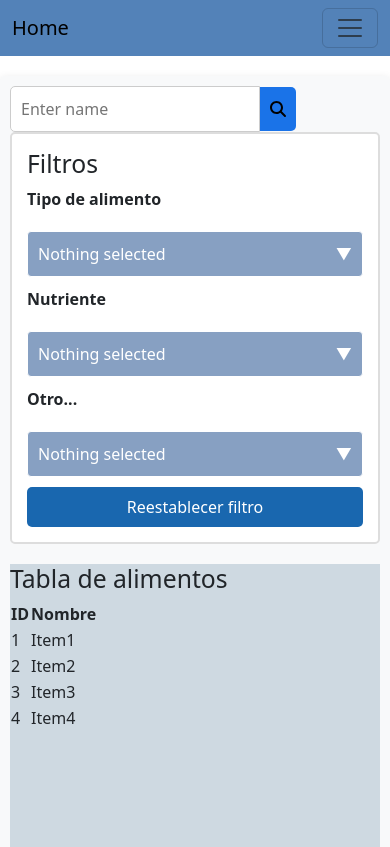
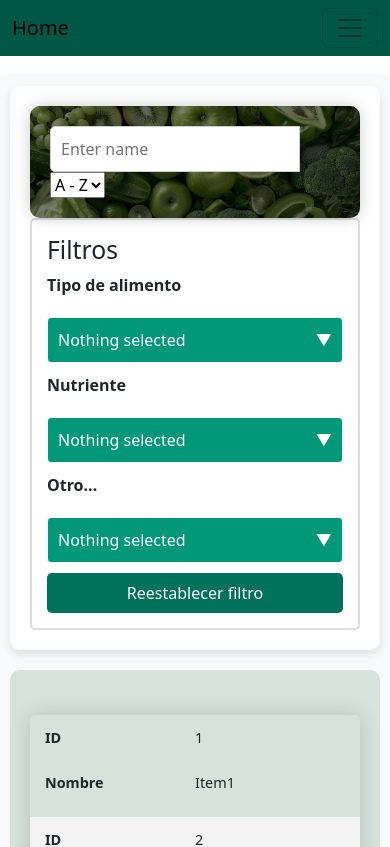
Before and after one commit to Pixoll/food-comp-db-frontend, a React (Create React App) app: page /search in a window 390 px wide. Shown: the top 847 px of the page. Built offline with nearby package versions, Linux system fonts and the light colour scheme.

Commit message:
Refactoring SearchFornNameComponente and others styles

```diff
--- a/src/assets/css/_App.css
+++ b/src/assets/css/_App.css
@@ -37,5 +37,5 @@
   }
 }
 .custom-navbar {
-  background-color: #5382b8;
+  background-color: #015746;
 }
--- a/src/assets/css/_foodFilter.css
+++ b/src/assets/css/_foodFilter.css
@@ -28,7 +28,7 @@
 }
 
 .reset-button {
-  background-color: rgb(25, 103, 175);
+  background-color: #00715b;
   color: white;
   padding: 10px;
   width: 100%;
--- /dev/null
+++ b/src/assets/css/_foodResultsTable.css
@@ -0,0 +1,80 @@
+/* Estilos generales para la tabla */
+.content-table-foods {
+    border-collapse: collapse;
+    margin: 25px 0;
+    font-size: 0.9em;
+    width: 100%;
+    border-radius: 5px 5px 0 0;
+    overflow: hidden;
+    box-shadow: 0 0 20px rgba(0, 0, 0, 0.15);
+}
+
+/* Encabezado de la tabla */
+.content-table-foods thead tr {
+    background-color: #009879;
+    color: #ffffff;
+    text-align: left;
+    font-weight: bold;
+}
+
+.content-table-foods th,
+.content-table-foods td {
+    padding: 12px 15px;
+    text-align: left;
+}
+
+
+.content-table-foods tbody tr {
+    border-bottom: 1px solid #dddddd;
+}
+
+.content-table-foods tbody tr:nth-of-type(even) {
+    background-color: #f3f3f3;
+}
+
+.content-table-foods tbody tr:last-of-type {
+    border-bottom: 2px solid #009879;
+}
+
+.content-table-foods tbody tr:hover {
+    background-color: #92e4b8;
+    cursor: pointer;
+}
+
+/* Estilos responsive para pantallas pequeñas */
+@media screen and (max-width: 768px) {
+    .content-table-foods,
+    .content-table-foods thead,
+    .content-table-foods tbody,
+    .content-table-foods th,
+    .content-table-foods td,
+    .content-table-foods tr {
+        display: block;
+    }
+
+    .content-table-foods thead tr {
+        display: none;
+    }
+
+    .content-table-foods td {
+        padding: 12px 15px;
+        position: relative;
+        padding-left: 50%;
+        text-align: left;
+    }
+
+    .content-table-foods td::before {
+        content: attr(data-label);
+        position: absolute;
+        left: 0;
+        width: 45%;
+        padding-left: 15px;
+        font-weight: bold;
+        text-align: left;
+        white-space: nowrap;
+    }
+
+    .content-table-foods tr {
+        margin-bottom: 10px; /* Añade espacio entre filas */
+    }
+}
--- /dev/null
+++ b/src/assets/css/_orderByAndSearch.css
@@ -0,0 +1,26 @@
+.search-and-orderBy {
+    position: relative;
+    padding: 20px;
+    background-image: url('../images/GreenFoods.jpg');
+    background-size: cover;
+    background-position: center;
+    border-radius: 10px;
+    box-shadow: 0 0 15px rgba(0, 0, 0, 0.2);
+    overflow: hidden; /* Asegúrate de que el pseudo-elemento no sobresalga */
+}
+
+.search-and-orderBy::before {
+    content: ""; /* Necesario para el pseudo-elemento */
+    position: absolute;
+    top: 0;
+    left: 0;
+    right: 0;
+    bottom: 0;
+    background-color: rgba(0, 0, 0, 0.5); /* Cambia el color y la opacidad aquí */
+    z-index: 1; /* Asegúrate de que esté encima de la imagen de fondo */
+}
+
+.search-and-orderBy > * {
+    position: relative; /* Para que los hijos estén por encima de la capa de fondo */
+    z-index: 2; /* Asegúrate de que el contenido esté por encima de la capa de fondo */
+}
--- a/src/assets/css/_search.css
+++ b/src/assets/css/_search.css
@@ -1,37 +1,38 @@
+
 .button-for-search {
     background-color: #1a73e8;
     padding: 10px;
     border: 0;
     border-radius: 0 5px 5px 0;
-    cursor: pointer; /* Mostrar el cursor de mano */
-    transition: background-color 0.3s ease; /* Añadir una transición */
+    cursor: pointer;
+    transition: background-color 0.3s ease;
 }
 
 .button-for-search:hover {
-    background-color: #1565c0; /* Cambiar el color al pasar el ratón */
+    background-color: #1565c0;
 }
 
 .input-for-name {
-    width: 250px; /* Aumentar el ancho para darle más espacio */
+    width: 250px;
     padding: 10px;
     padding-right: 35px;
     border-radius: 5px 0 0 5px;
     border: 1px solid #ccc;
     outline: none;
-    transition: box-shadow 0.3s ease; /* Añadir una transición para la sombra */
+    transition: box-shadow 0.3s ease;
 }
 
 .input-for-name:focus {
-    box-shadow: 0 0 5px rgba(0, 123, 255, 0.5); /* Sombra azul clara al enfocar */
+    box-shadow: 0 0 5px rgba(0, 123, 255, 0.5);
 }
 
 .search-container {
     display: flex;
     align-items: center;
     justify-content: center;
-    margin: 20px 0; /* Agregar un margen para separarlo de otros elementos */
-    background-color: #f8f9fa; /* Color de fondo suave */
+    margin: 20px 0;
+    background-color: #f8f9fa;
     padding: 10px;
     border-radius: 5px;
-    box-shadow: 0 2px 8px rgba(0, 0, 0, 0.1); /* Añadir sombra al contenedor */
+    box-shadow: 0 2px 8px rgba(0, 0, 0, 0.1);
 }
--- a/src/assets/css/_searchBox.css
+++ b/src/assets/css/_searchBox.css
@@ -4,7 +4,7 @@
 }
 
 .selected-options-display, .filter-tag {
-  background-color: rgb(135, 160, 194);
+  background-color: #009879;
   color: white;
   padding: 10px;
   border: 1px solid white;
@@ -18,7 +18,7 @@
   display: none;
   position: absolute;
   background-color: white;
-  border: 1px solid #ccc;
+  border: 1px solid #c1f3c6;
   width: 100%;
   z-index: 10;
   max-height: 200px;
--- a/src/assets/css/_searchPage.css
+++ b/src/assets/css/_searchPage.css
@@ -1,33 +1,47 @@
 .search-container {
     display: flex;
-    justify-content: space-between; /* Mantiene el espacio entre el filtro y la lista */
+    flex-direction: row;
+    justify-content: space-between;
     align-items: flex-start;
-    flex-wrap: wrap;
+    width: 100%;
+    padding: 20px;
+    box-sizing: border-box;
 }
 
 .food-list {
     width: 70%;
+    background-color: rgb(214, 226, 218);
     min-height: 500px;
-    background-color: rgb(206, 217, 225);
+    padding: 20px;
+    box-sizing: border-box;
+    border-radius: 10px;
+    overflow-x: auto;
 }
 
 .filter-section {
-    width: 30%;
-    min-width: 250px; /* Un ancho mínimo para evitar que el filtro sea demasiado pequeño */
-    margin-bottom: 20px; /* Para separarlo un poco del contenido */
+    width: 28%;
+    min-width: 320px;
+    margin-right: 20px;
+    margin-bottom: 20px;
+    padding: 20px;
+    background-color: white;
+    border-radius: 10px;
+    box-shadow: 0 4px 8px rgba(0, 0, 0, 0.1);
+    box-sizing: border-box;
 }
 
+/* Estilos responsivos para pantallas pequeñas */
 @media (max-width: 768px) {
     .search-container {
-        flex-direction: column; /* Colocar los divs en columna en pantallas pequeñas */
-        align-items: center;
+        flex-direction: column;
+        align-items: stretch;
+        padding: 10px;
     }
 
-    .food-list {
-        width: 100%; /* Que la lista ocupe el 100% en pantallas pequeñas */
-    }
-
-    .filter-section {
-        width: 100%; /* Que el filtro ocupe el 100% en pantallas pequeñas */
+    .food-list, .filter-section {
+        width: 100%;
+        margin-right: 0;
+        margin-bottom: 20px;
+        min-width: unset;
     }
 }
--- a/src/core/components/search/FoodResultsTable.tsx
+++ b/src/core/components/search/FoodResultsTable.tsx
@@ -1,6 +1,6 @@
 import React, { useState } from "react";
 import { useNavigate } from "react-router-dom";
-
+import "../../../assets/css/_foodResultsTable.css"
 interface FoodResultsListProps {
   url: string;
 }
@@ -20,7 +20,7 @@ const FoodResultsTable: React.FC<FoodResultsListProps> = ({ url }) => {
   };
 
   return (
-    <table>
+    <table className="content-table-foods">
       <thead>
         <tr>
           <th>ID</th>
@@ -30,8 +30,8 @@ const FoodResultsTable: React.FC<FoodResultsListProps> = ({ url }) => {
       <tbody>
         {data.map((item) => (
           <tr key={item.id} onClick={() => handleRowClick(item.id)}>
-            <td>{item.id}</td>
-            <td>{item.name}</td>
+            <td data-label="ID">{item.id}</td>
+            <td data-label="Nombre">{item.name}</td>
           </tr>
         ))}
       </tbody>
--- /dev/null
+++ b/src/core/components/search/OrderBy.tsx
@@ -0,0 +1,13 @@
+const OrderBy = () => {
+    const handleSortChage = () => {
+
+    }
+    return(
+        <select onChange={handleSortChage}>
+            <option value="asc">A - Z</option>
+            <option value="desc">Z - A</option>
+        </select>
+    );
+}
+
+export default OrderBy
--- /dev/null
+++ b/src/core/components/search/OrderByAndSearch.tsx
@@ -0,0 +1,13 @@
+import SearchForName from "./SearchForName";
+import OrderBy from "./OrderBy";
+import "../../../assets/css/_orderByAndSearch.css"
+const OrderByAndSearch = () =>{
+    return(
+        <div className="search-and-orderBy">
+            <SearchForName />
+            <OrderBy />
+        </div>
+    )
+}
+
+export default OrderByAndSearch;
--- a/src/core/components/search/SearchForName.tsx
+++ b/src/core/components/search/SearchForName.tsx
@@ -1,7 +1,5 @@
 import React, { useState } from "react";
 import "../../../assets/css/_search.css"
-import { FontAwesomeIcon } from '@fortawesome/react-fontawesome';
-import { faMagnifyingGlass } from '@fortawesome/free-solid-svg-icons';
 
 const SearchForName = () => {
     const [searchTerm, setSearchTerm] = useState<string>('');
@@ -14,9 +12,6 @@ const SearchForName = () => {
                 placeholder="Enter name"
                 onChange={(e) => setSearchTerm(e.target.value)}
             />
-            <button className="button-for-search">
-                <FontAwesomeIcon icon={faMagnifyingGlass} />
-            </button>
         </div>
     )
 };
--- a/src/pages/search/SearchPage.tsx
+++ b/src/pages/search/SearchPage.tsx
@@ -1,23 +1,22 @@
 import { useState } from "react";
 import AppNavbar from "../../core/components/Navbar";
-import SearchForName from "../../core/components/search/SearchForName";
 import FoodFilter from "../../core/components/search/FoodFilter";
 import FoodResultsTable from "../../core/components/search/FoodResultsTable";
+import OrderByAndSearch
+ from "../../core/components/search/OrderByAndSearch";
 import "../../assets/css/_searchPage.css"
 
   const SearchPage = () => {
-    const [url, setUrl] = useState<string>("/api/foods"); // URL inicial
+    const [url, setUrl] = useState<string>("/api/foods");
     return (
       <div className="search-page">
         <AppNavbar />
         <div className="search-container">
           <div className="filter-section">
-            <SearchForName />
+            <OrderByAndSearch />
             <FoodFilter />
           </div>
-
           <div className="food-list">
-            <h2>Tabla de alimentos</h2>
             <FoodResultsTable url={url} />
           </div>
         </div>
```
Also changed, not shown: src/assets/images/GreenFoods.jpg (added).
